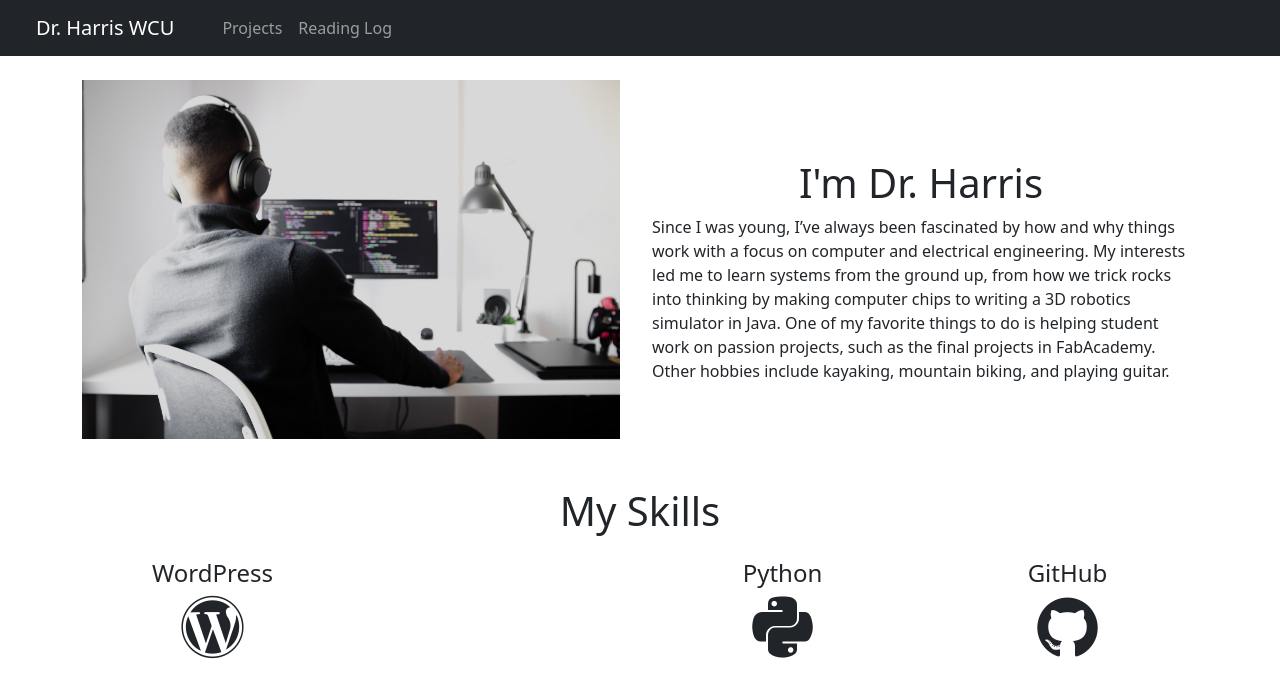
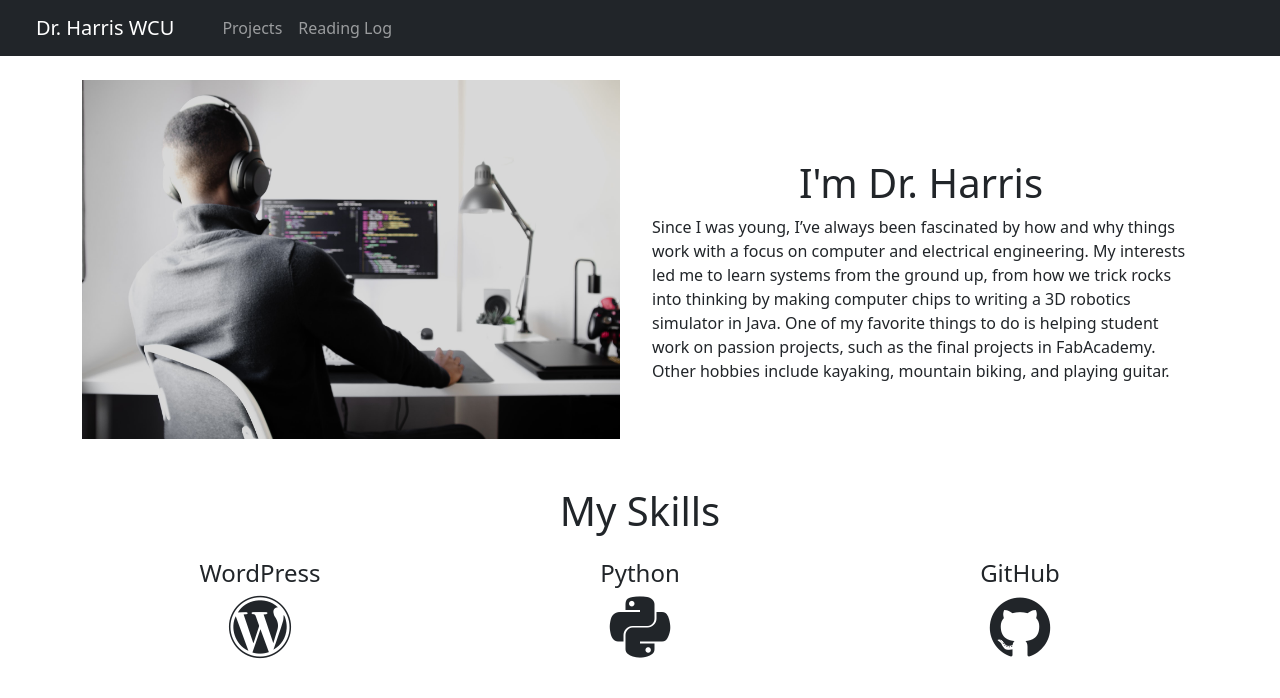
Before and after one commit to DrHarrisWCU/DrHarrisWCU.github.io, a plain HTML site: page index.html in a window 1280 px wide. Drawn offline with nearby package versions, Linux system fonts and the light colour scheme.

Commit message:
Removed column on page

```diff
--- a/index.html
+++ b/index.html
@@ -68,8 +68,6 @@
                         </div>
                     </div>
                     <div class="col">
-                    </div>
-                    <div class="col">
                         <div class="text-center">
                             <h4>Python</h4>
                             <i class="devicon-python-plain"></i>
```
Also changed, not shown: git_workflow.webp (added).
